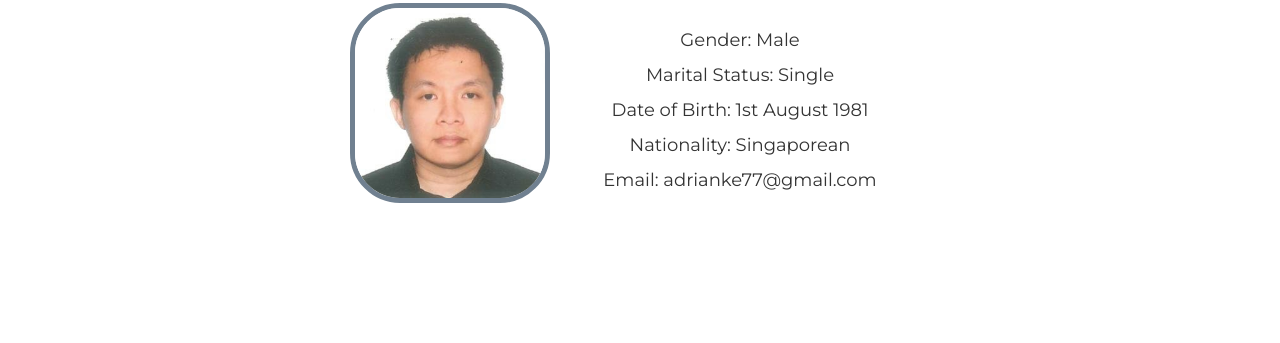
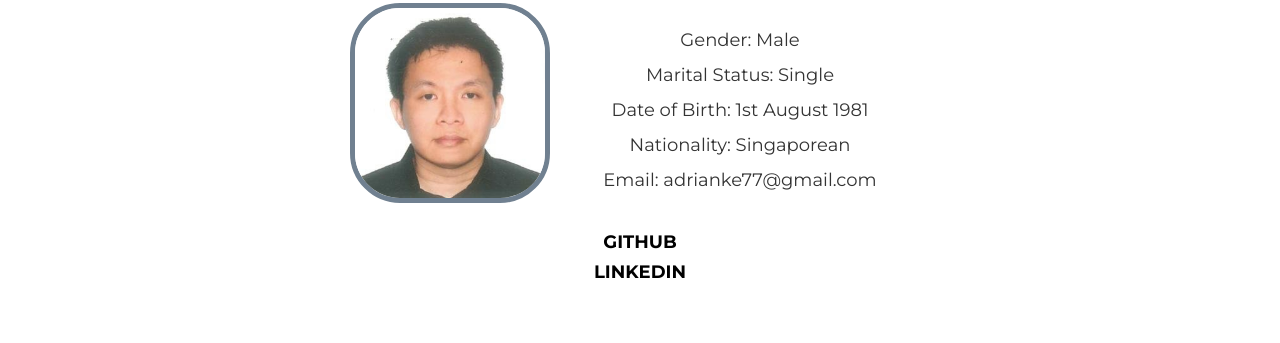
Before and after one commit to adrianke77/portfolio, a website: page index.html in a window 1280 px wide. Shown: the part 5246-5589 px from the top of the page. Drawn offline with nearby package versions, Linux system fonts and the light colour scheme; a web font is replaced by a local one.

Commit message:
touchup about

```diff
--- a/css/style.css
+++ b/css/style.css
@@ -802,3 +802,7 @@ body {
   flex-flow: row wrap;
   justify-content: center;
 }
+
+.blacktext {
+  color: black;
+}
--- a/index.html
+++ b/index.html
@@ -504,6 +504,11 @@
               <div class="personal-details-text">Email: adrianke77@gmail.com</div>
             </div>
           </div>
+            <br/>
+            <div class='text-center row'>
+            <h4><a class='blacktext' href='https://github.com/adrianke77'>Github</a></h4>
+              <h4><a class='blacktext' href='https://www.linkedin.com/in/adrian-ke-466ba526/'>LinkedIn</a></h4>
+            </div>
           </div>
       </section>
 
@@ -554,7 +559,6 @@
         <br/>
         <h3 class="text-center section-subheading text-white-blackshadow">contact form background art by <a href="https://github.com/AndrewThian">Andrew Thian</a></h3>
       </section>
-
     <footer>
       <div class="container">
         <div class="row">
@@ -576,8 +580,7 @@
         </div>
       </div>
     </footer>
-
-    <!-- jQuery -->
+     <!-- jQuery -->
     <script src="vendor/jquery/jquery.min.js"></script>
     <!-- Bootstrap Core JavaScript -->
     <script src="vendor/bootstrap/js/bootstrap.min.js"></script>
@@ -589,5 +592,4 @@
     <!-- Theme JavaScript -->
     <script src="js/agency.js"></script>
   </body>
-
 </html>
```
